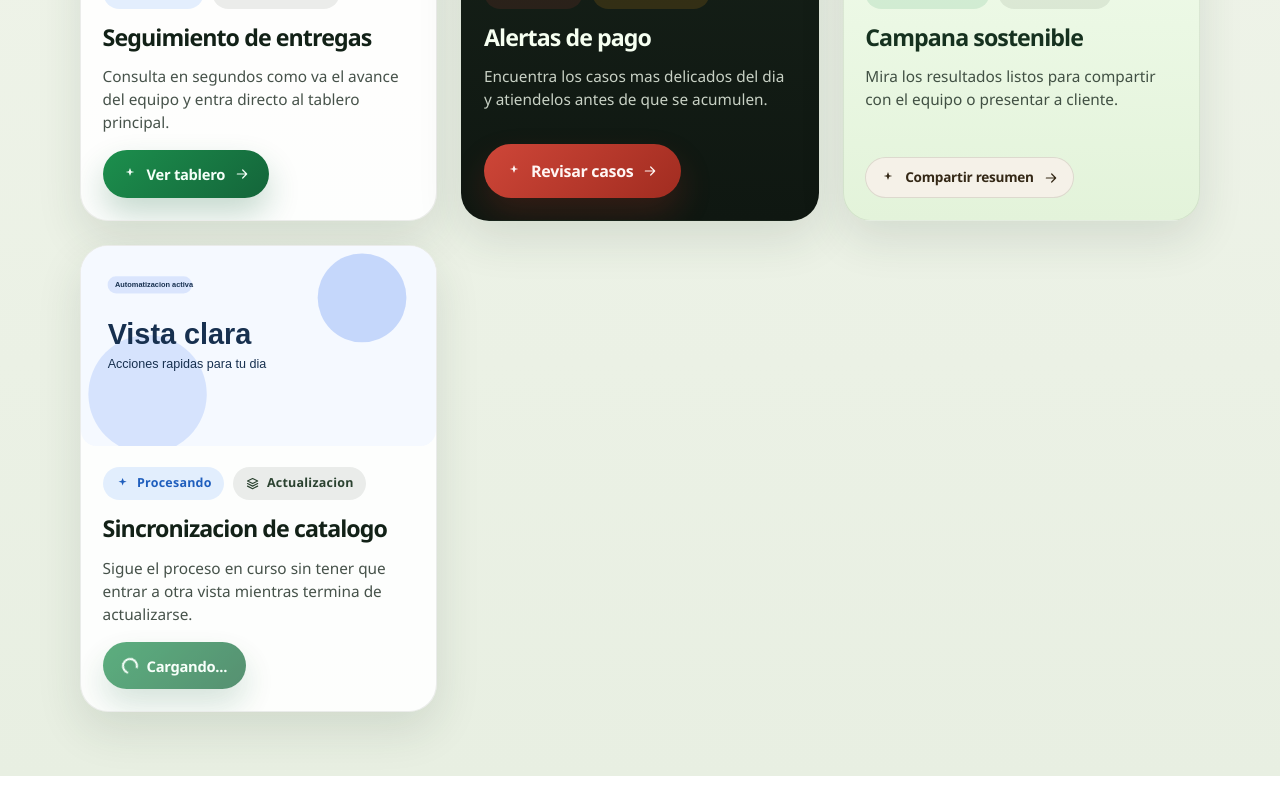
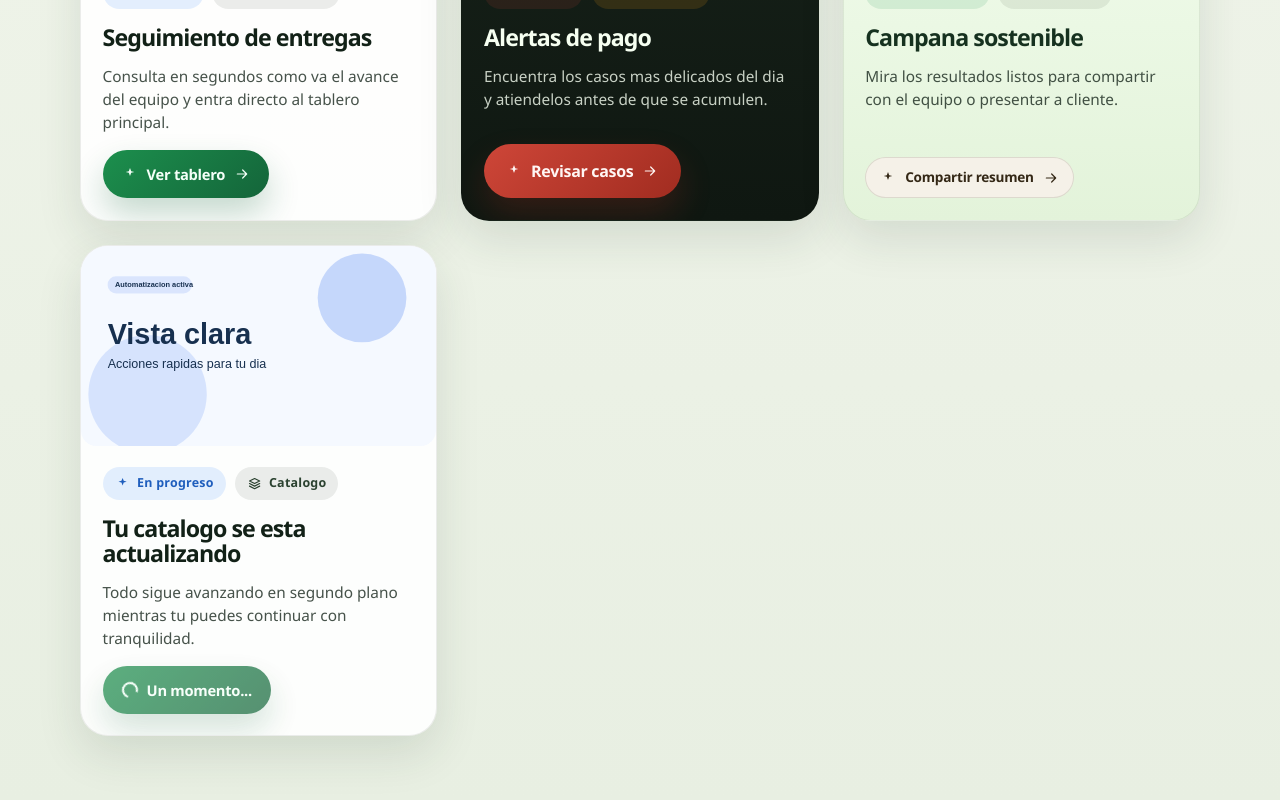
Before and after one commit to Develezper/User-stories-TypeScript, a React (Vite) app in the folder week3/: page / in a window 1280 px wide. Shown: the part 874-1674 px from the top of the page. Before the commit the page ends 1650 px from the top, so only its background shows below. Built offline with nearby package versions, Linux system fonts and the light colour scheme.

Commit message:
feat: actualizar textos y descripciones en componentes de botón y tarjetas

```diff
--- a/week3/src/components/Button/Button.tsx
+++ b/week3/src/components/Button/Button.tsx
@@ -40,7 +40,7 @@ export const Button = ({
       type="button"
     >
       {loading ? <span className="ui-button__spinner" aria-hidden="true" /> : leftIcon}
-      <span>{loading ? 'Cargando...' : text}</span>
+      <span>{loading ? 'Un momento...' : text}</span>
       {!loading ? rightIcon : null}
     </button>
   )
--- a/week3/src/data/cards.ts
+++ b/week3/src/data/cards.ts
@@ -76,16 +76,16 @@ export const cardExamples: CardExample[] = [
   },
   {
     id: 'sync-state',
-    title: 'Sincronizacion de catalogo',
+    title: 'Tu catalogo se esta actualizando',
     description:
-      'Sigue el proceso en curso sin tener que entrar a otra vista mientras termina de actualizarse.',
+      'Todo sigue avanzando en segundo plano mientras tu puedes continuar con tranquilidad.',
     type: 'white',
     imageUrl: createCover('Automatizacion activa', '#F5F9FF', '#4A7EF0', '#17304F'),
     badges: [
-      { label: 'Procesando', status: 'info' },
-      { label: 'Actualizacion', status: 'neutral' },
+      { label: 'En progreso', status: 'info' },
+      { label: 'Catalogo', status: 'neutral' },
     ],
-    buttonText: 'Sincronizando',
+    buttonText: 'Actualizando',
     buttonVariant: 'primary',
     buttonSize: 'md',
     buttonLoading: true,
```
